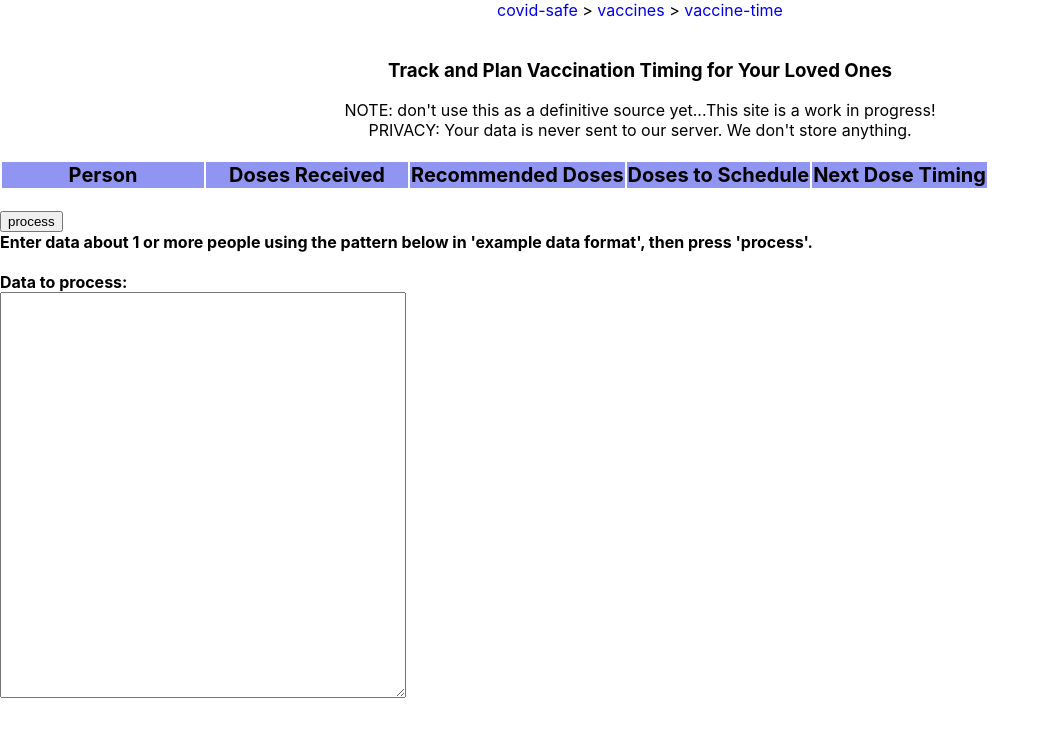
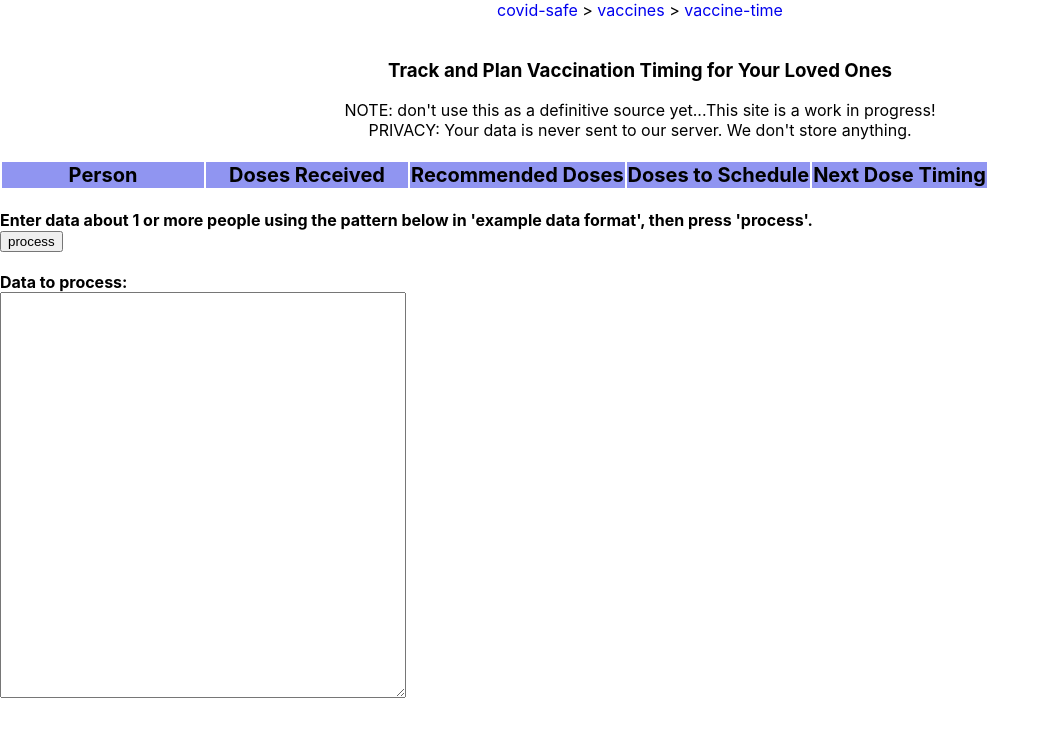
Before and after one commit to rrelyea/vaccine-time, a React (Create React App) app: page / in a window 1280 px wide. Shown: the top 741 px of the page, without its empty margins (0-1050 px from the left). Built offline with nearby package versions, Linux system fonts and the light colour scheme.

Commit message:
move buttons around more.

```diff
--- a/src/People.js
+++ b/src/People.js
@@ -179,9 +179,9 @@ function People() {
 
             <div className='tal'>
                 <br/>
+                <div className='tal'><b>Enter data about 1 or more people using the pattern below in 'example data format', then press 'process'.</b></div>
                 <button onClick={addPerson}>process</button>
                 <br/>
-                <div className='tal'><b>Enter data about 1 or more people using the pattern below in 'example data format', then press 'process'.</b></div>
 
                 <br/>
                 <div className='tal'><b>Data to process:</b></div>
```
